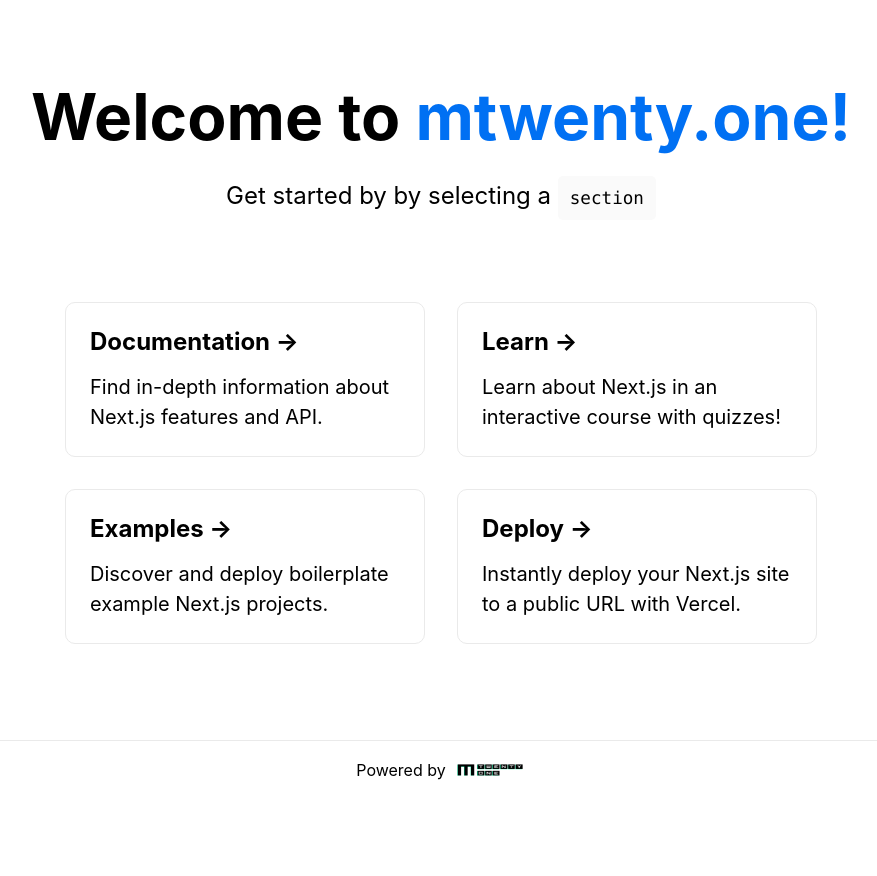
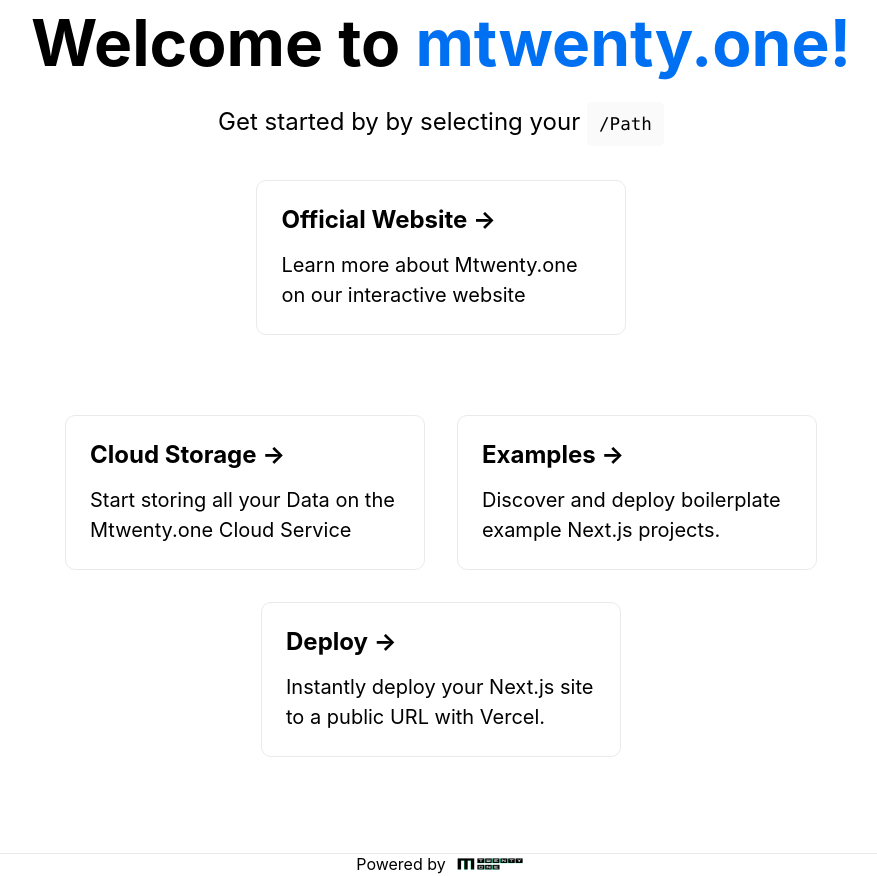
Before and after one commit to Mtwentyone/old_homepage, a Next.js app: page / in a window 1280 px wide. Shown: the whole page, without its empty margins (199-1076 px from the left). Before the commit the page ends 800 px from the top, so only its background shows below. Built offline with nearby package versions, Linux system fonts and the light colour scheme.

Commit message:
Index updates

```diff
--- a/pages/index.js
+++ b/pages/index.js
@@ -17,19 +17,19 @@
         </h1>
 
         <p className={styles.description}>
-          Get started by by selecting a{' '}
-          <code className={styles.code}>section</code>
+          Get started by by selecting your{' '}
+          <code className={styles.code}>/Path</code>
         </p>
 
-        <div className={styles.grid}>
-          <a href="https://nextjs.org/docs" className={styles.card}>
-            <h2>Documentation &rarr;</h2>
-            <p>Find in-depth information about Next.js features and API.</p>
+        <a href="https://mtwenty.one/home" className={styles.card}>
+            <h2>Official Website &rarr;</h2>
+            <p>Learn more about Mtwenty.one on our interactive website</p>
           </a>
 
-          <a href="https://nextjs.org/learn" className={styles.card}>
-            <h2>Learn &rarr;</h2>
-            <p>Learn about Next.js in an interactive course with quizzes!</p>
+        <div className={styles.grid}>
+          <a href="https://mtwenty.one/nextcloud" className={styles.card}>
+            <h2>Cloud Storage &rarr;</h2>
+            <p>Start storing all your Data on the Mtwenty.one Cloud Service</p>
           </a>
 
           <a
```
